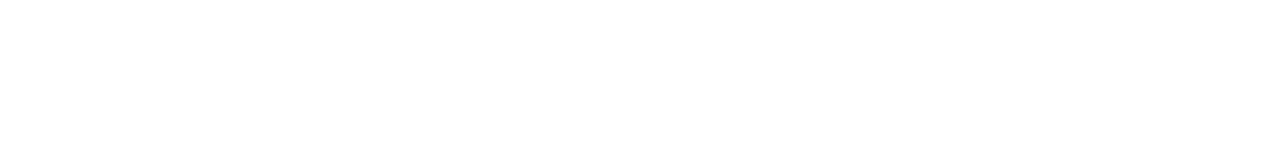
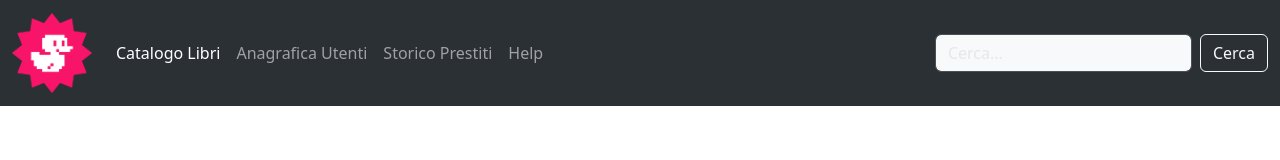
Before and after one commit to armandotruglio/html-css-bootstrap-dashboard, a plain HTML site: page index.html in a window 1280 px wide. Drawn offline with nearby package versions, Linux system fonts and the light colour scheme.

Commit message:
Added Navbar

```diff
--- a/css/style.css
+++ b/css/style.css
@@ -0,0 +1,7 @@
+img{
+    height: 80px;
+}
+
+header ::placeholder{
+    color: #222;
+}
--- a/index.html
+++ b/index.html
@@ -9,11 +9,50 @@
     <link href="https://cdn.jsdelivr.net/npm/bootstrap@5.3.3/dist/css/bootstrap.min.css" rel="stylesheet"
         integrity="sha384-QWTKZyjpPEjISv5WaRU9OFeRpok6YctnYmDr5pNlyT2bRjXh0JMhjY6hW+ALEwIH" crossorigin="anonymous">
 
+    <link rel="stylesheet" href="css/style.css">
 
     <title>Library</title>
 </head>
 
 <body>
+
+    <header>
+        <nav class="navbar bg-dark navbar-expand-lg bg-body-tertiary" data-bs-theme="dark">
+            <div class="container-fluid">
+
+              <a class="navbar-brand" href="#">
+                <img src="img/duck.png" alt="Duck Logo">
+              </a>
+
+              <button class="navbar-toggler" type="button" data-bs-toggle="collapse" data-bs-target="#navbarSupportedContent" aria-controls="navbarSupportedContent" aria-expanded="false" aria-label="Toggle navigation">
+                <span class="navbar-toggler-icon"></span>
+              </button>
+
+              <div class="collapse navbar-collapse" id="navbarSupportedContent">
+                <ul class="navbar-nav me-auto mb-2 mb-lg-0">
+                  <li class="nav-item">
+                    <a class="nav-link active" aria-current="page" href="#">Catalogo Libri</a>
+                  </li>
+                  <li class="nav-item">
+                    <a class="nav-link" href="#">Anagrafica Utenti</a>
+                  </li>
+                  <li class="nav-item">
+                    <a class="nav-link" href="#">Storico Prestiti</a>
+                  </li>
+                  <li class="nav-item">
+                    <a class="nav-link" href="#">Help</a>
+                  </li>
+                </ul>
+                <form class="d-flex" role="search">
+                  <input class="form-control bg-light me-2" type="search" placeholder="Cerca..." aria-label="Search">
+                  <button class="btn btn-outline-light" type="submit">Cerca</button>
+                </form>
+              </div>
+            </div>
+          </nav>
+    </header>
+
+    <main></main>
 
 
     <!--Bootstrap JS-->
```
